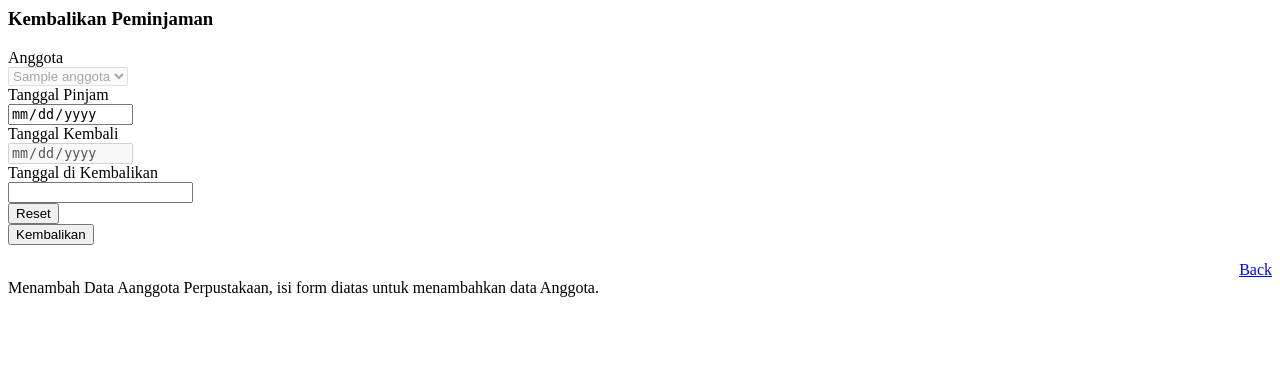
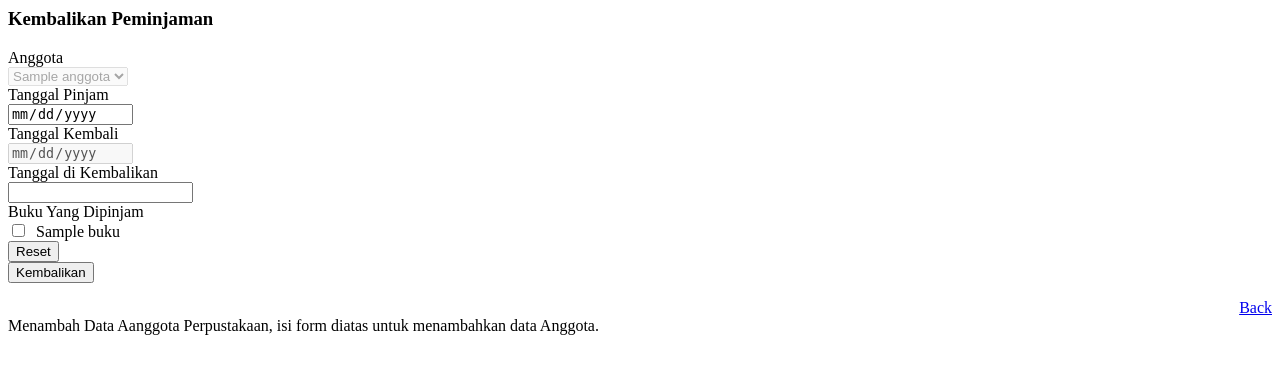
Before and after one commit to nurilmuslichin16/perpus, a CodeIgniter app: the page made by application/views/admin/kembali/form_kembali.php in a window 1280 px wide. Shown: the top 374 px of the page. Run offline with CodeIgniter, Linux system fonts and the light colour scheme; the template is opened without the code that fills it: most values are stand-ins (such as "Sample title", 1, 10 or a date in 2020).

Commit message:
Menemapilkan buku yang dipinjam

```diff
--- a/application/views/admin/kembali/form_kembali.php
+++ b/application/views/admin/kembali/form_kembali.php
@@ -68,6 +68,33 @@
                     <input data-provide="datepicker" class="bootstrap-datepicker" name="tgl_kembali">
                   </div>
                 </div>
+                <?php foreach($data_buku as $key => $buku) :?>
+                <?php if($key == 0) { ?>
+                <div class="form-group">
+                  <label class="col-sm-2 control-label">Buku Yang Dipinjam</label>
+                  <div class="col-sm-4">
+                    <div class="form-check">
+                      <input class="form-check-input position-static" type="checkbox" id="blankCheckbox" value="<?= $buku['id_buku']; ?>" name="buku[]" aria-label="...">&nbsp;
+                      <label class="form-check-label" for="gridCheck">
+                        <?= $buku['judul']; ?>
+                      </label>
+                    </div>
+                  </div>
+                </div>
+                <?php } else { ?>
+                <div class="form-group">
+                  <label class="col-sm-2 control-label"></label>
+                  <div class="col-sm-4">
+                    <div class="form-check">
+                      <input class="form-check-input position-static" type="checkbox" id="blankCheckbox" value="<?= $buku['id_buku']; ?>" name="buku[]" aria-label="...">&nbsp;
+                      <label class="form-check-label" for="gridCheck">
+                      <?= $buku['judul']; ?>
+                      </label>
+                    </div>
+                  </div>
+                </div>
+                <?php } ?>
+                <?php endforeach; ?>
               </div>
               <div class="col-sm-4">
               </div>
```
Also changed, not shown: application/controllers/admin/Kembali.php (+14 -0 lines), application/models/Kembali_Model.php (added, +18 -0 lines).
